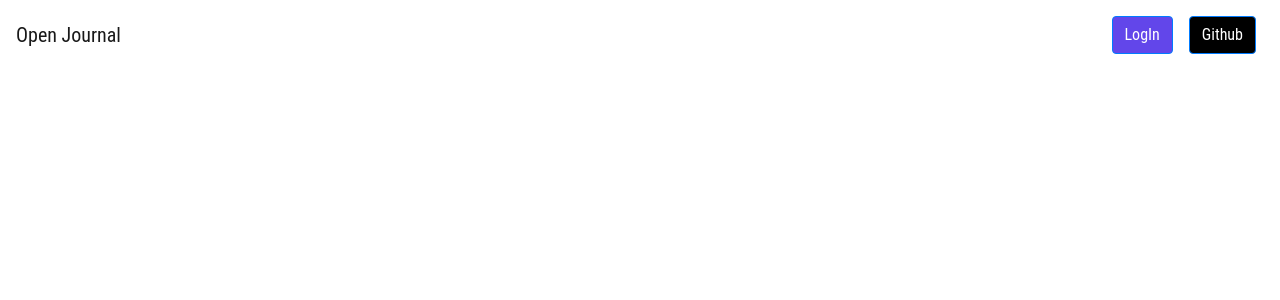
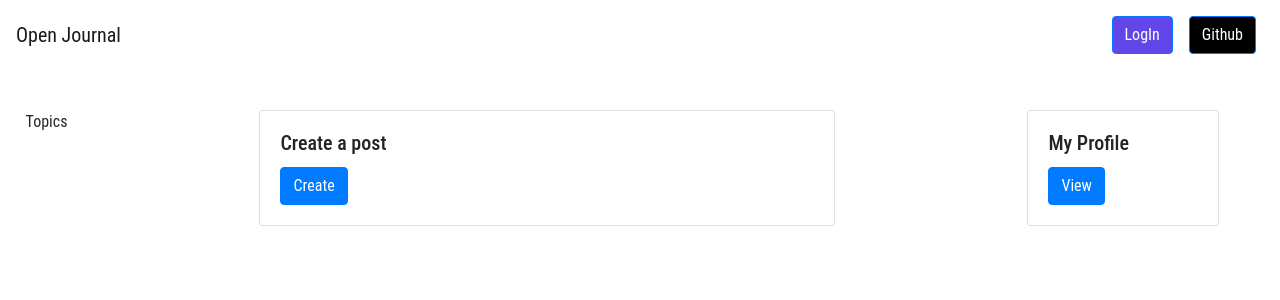
Before and after one commit to madhukar01/open_journal, a React (Create React App) app: page /dashboard in a window 1280 px wide. Shown: the top 300 px of the page. Built offline with nearby package versions, Linux system fonts and the light colour scheme.

Commit message:
add(dashboard): added dashboard page

```diff
--- a/src/App.css
+++ b/src/App.css
@@ -16,6 +16,13 @@
 .signin-form{
     padding: 10vh 20vw;
 }
+.dashboard-div{
+    padding: 0 2vw;
+    display: flex;
+    flex-direction: row;
+    gap: 15vw;
+    padding-top: 5vh;
+}
 
 @media (min-width:320px) and (max-width: 960px) {
     .landing-div{
--- a/src/App.js
+++ b/src/App.js
@@ -4,6 +4,7 @@ import { Switch, BrowserRouter, Route } from "react-router-dom";
 import Header from './components/Header';
 import LandingPage from './components/LandingPage';
 import SignIn from './components/SignIn';
+import Dashboard from './components/Dashboard';
 
 function App() {
   const [loggedIn, setLoggedIn] = useState(localStorage.getItem("token"));
@@ -14,6 +15,7 @@ function App() {
         <Switch>
         <Route exact path="/" component={LandingPage} />
         <Route exact path="/signin" component={SignIn} />
+        <Route exact path="/dashboard" component={Dashboard} />
         </Switch>
       </div>
     </BrowserRouter>
--- /dev/null
+++ b/src/components/Dashboard.js
@@ -0,0 +1,49 @@
+import React, {useState} from 'react'
+import { Card, Button, Modal } from 'react-bootstrap'
+
+function Dashboard() {
+    const [show, setShow] = useState(false);
+
+    const handleClose = () => setShow(false);
+    const handleShow = () => setShow(true);
+    return (
+        <div className="dashboard-div">
+            <div>
+                <p>Topics</p>
+            </div>
+            <div>
+                <Card style={{ width: '45vw' }}>
+                    <Card.Body>
+                        <Card.Title>Create a post</Card.Title>
+                        <Button variant="primary" onClick={handleShow}>Create</Button>
+                    </Card.Body>
+                </Card>
+                <Modal show={show} onHide={handleClose}>
+                    <Modal.Header closeButton>
+                        <Modal.Title>New Post</Modal.Title>
+                    </Modal.Header>
+                    <Modal.Body><textarea placeholder="What's up mate?" /></Modal.Body>
+                    <Modal.Footer>
+                        <Button variant="danger" onClick={handleClose}>
+                            Cancel
+                        </Button>
+                        <Button variant="success" onClick={handleClose}>
+                            Create
+                        </Button>
+                    </Modal.Footer>
+                </Modal>
+            </div>
+            <div>
+                <Card style={{ width: '15vw' }}>
+                    <Card.Body>
+                        <Card.Title>My Profile</Card.Title>
+                        <Button variant="primary">View</Button>
+                    </Card.Body>
+                </Card>
+            </div>
+
+        </div>
+    )
+}
+
+export default Dashboard
--- a/src/components/SignIn.js
+++ b/src/components/SignIn.js
@@ -1,4 +1,5 @@
 import React from 'react'
+import {Link} from 'react-router-dom'
 import { Button, Form } from 'react-bootstrap';
 
 function SignIn() {
@@ -9,11 +10,12 @@ function SignIn() {
                     <Form.Label>Seed Phase</Form.Label>
                     <Form.Control type="email" placeholder="Enter seed" />
                 </Form.Group>
-
-                <Button variant="success" type="submit">
-                    Authenticate
+                <Link to="/dashboard">
+                    <Button variant="success" type="submit">
+                        Authenticate
                  </Button>
-                <Button variant="success" type="submit" style={{marginLeft:"5vw"}}>
+                </Link>
+                <Button variant="success" type="submit" style={{ marginLeft: "5vw" }}>
                     Generate Random Seed
                 </Button>
             </Form>
```
